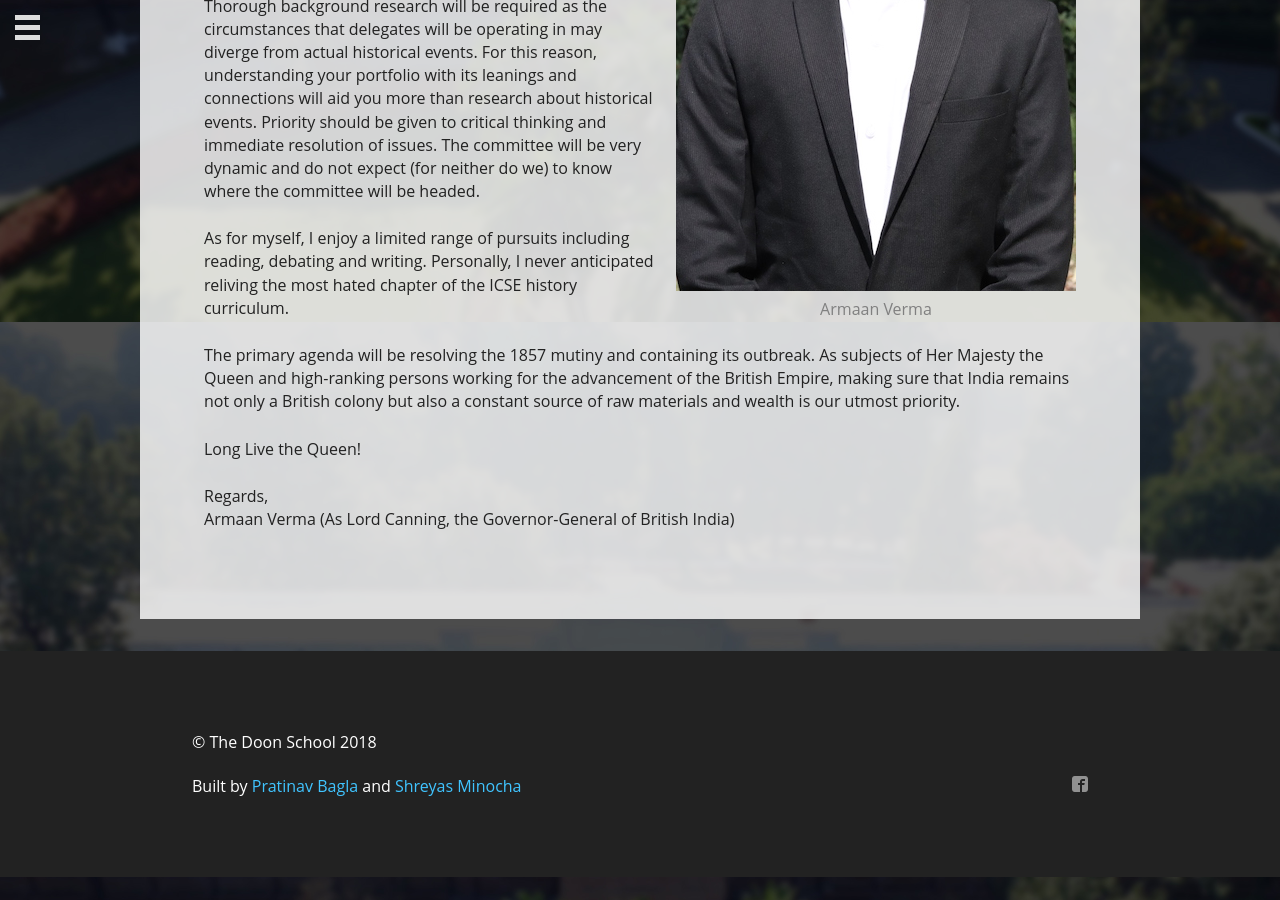
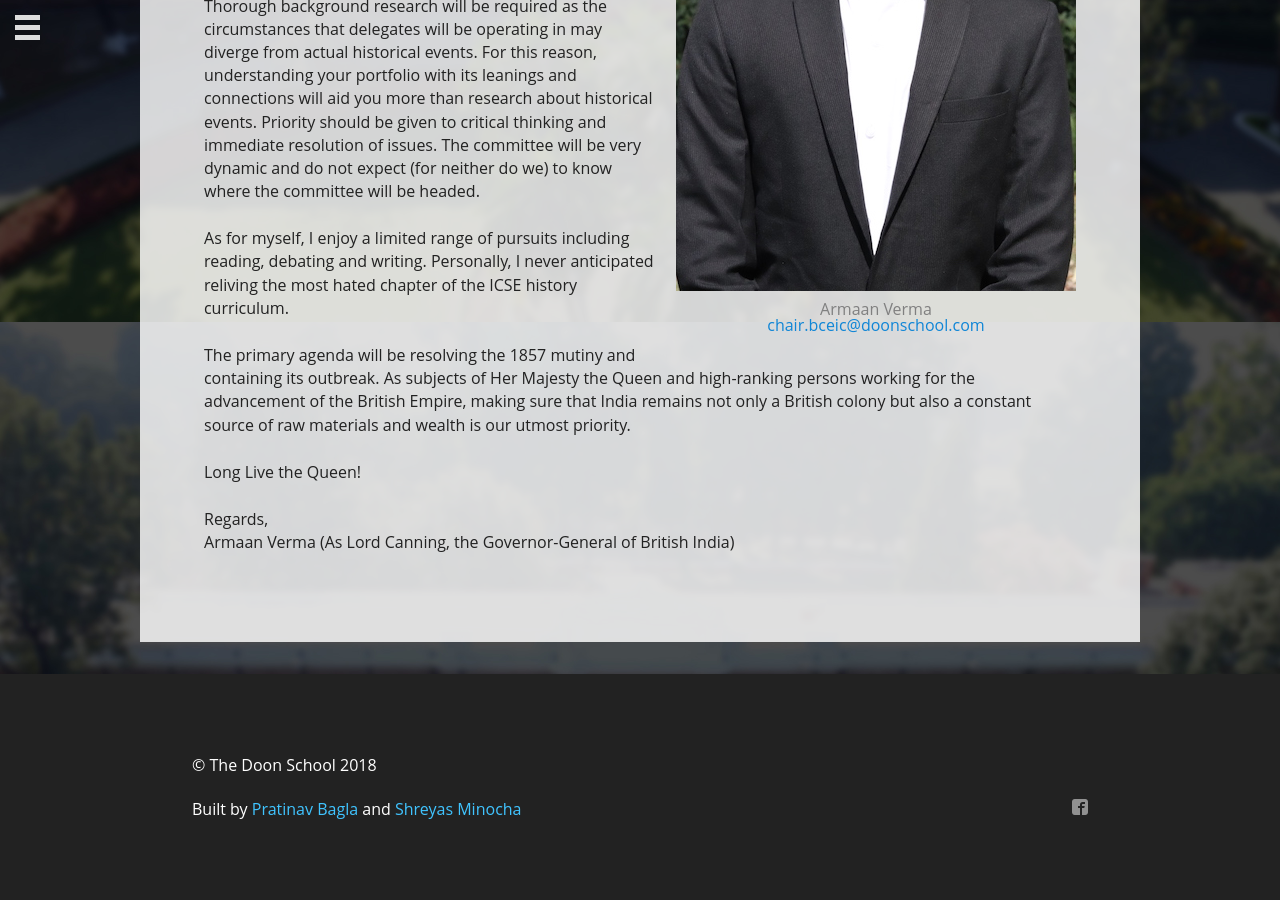
Before and after one commit to pratinav/dsmun18.com, a Jekyll site: the page built from _committees/eic.md, in a window 1280 px wide and 900 px high, scrolled down 578 px. Built offline with Jekyll 4.4.1, drawn with Linux system fonts in a browser that asks for light colours; some web fonts are replaced; a script that is not in the unit is left out.

Commit message:
Add chair emails

```diff
--- a/_committees/eic.md
+++ b/_committees/eic.md
@@ -1,6 +1,7 @@
 ---
 title: "Board of Control: East India Company"
 chair: Armaan Verma
+email: bceic
 ---
 
 Greetings Delegates!
--- a/_layouts/committee.html
+++ b/_layouts/committee.html
@@ -7,7 +7,8 @@ layout: default
   <figure class="chair_img">
     <img src="/assets/images/chairpersons/{{ page.id | remove: '/committees/' }}.jpg" alt="Mugshot of chairperson" title="{{ page.chair }}">
     <figcaption>
-      {{ page.chair }}
+      {{ page.chair }}<br>
+      <a href="mailto:chair.{% if page.email != null %}{{ page.email }}{% else %}{{ page.id | remove: '/committees/' }}{% endif %}@doonschool.com">chair.{% if page.email != null %}{{ page.email }}{% else %}{{ page.id | remove: '/committees/' }}{% endif %}@doonschool.com</a>
     </figcaption>
   </figure>
   {{ content }}
```
Also changed, not shown: _committees/third-reich.md (+1 -0 lines), _committees/unhrc.md (+1 -0 lines), _committees/unodc.md (+1 -0 lines), _committees/unsc.md (+1 -0 lines).
